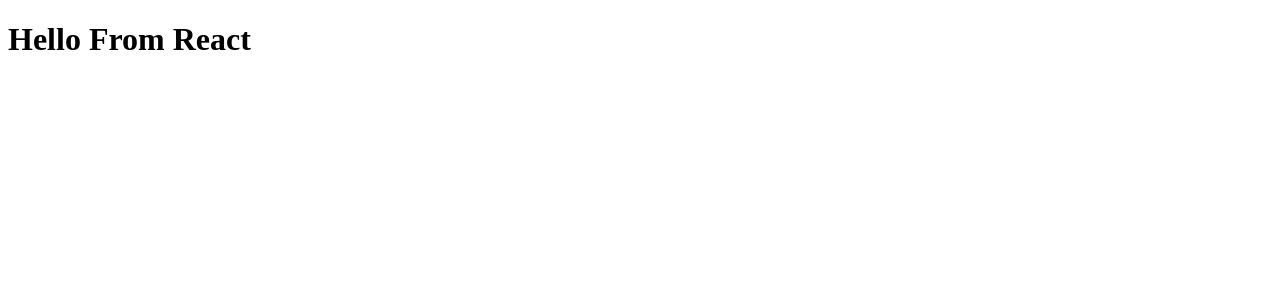
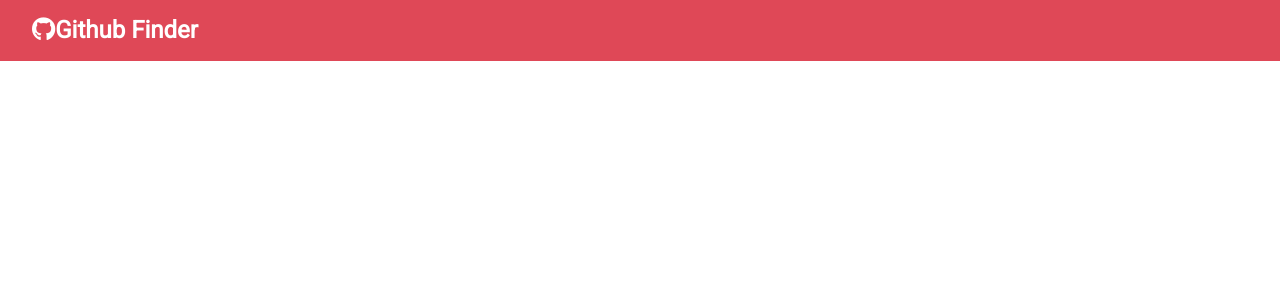
Before and after one commit to ThorXinOo/react_tutorials, a React (Create React App) app: page / in a window 1280 px wide. Shown: the top 300 px of the page. Built offline with nearby package versions, Linux system fonts and the light colour scheme.

Commit message:
Lesson 8 Components,Props and PropTypes

```diff
--- a/public/index.html
+++ b/public/index.html
@@ -1,3 +1,5 @@
+<!-- @format -->
+
 <!DOCTYPE html>
 <html lang="en">
   <head>
@@ -8,6 +10,12 @@
     <meta
       name="description"
       content="Web site created using create-react-app"
+    />
+    <link
+      rel="stylesheet"
+      href="https://use.fontawesome.com/releases/v5.8.2/css/all.css"
+      integrity="sha384-oS3vJWv+0UjzBfQzYUhtDYW+Pj2yciDJxpsK1OYPAYjqT085Qq/1cq5FLXAZQ7Ay"
+      crossorigin="anonymous"
     />
     <link rel="apple-touch-icon" href="%PUBLIC_URL%/logo192.png" />
     <!--
--- a/src/App.js
+++ b/src/App.js
@@ -1,12 +1,17 @@
 /** @format */
 
 import React, { Component } from 'react';
+import Navbar from './components/Navbar';
+import './App.css';
 
 class App extends Component {
   render() {
+    // const numbers = [1, 2, 3];
     return (
       <div className='App'>
-        <h1>Hello From React</h1>
+        {/* <Navbar /> */}
+        {/* <Navbar title={numbers} icon={numbers} /> */}
+        <Navbar title='Github Finder' icon='fab fa-github' />
       </div>
     );
   }
--- /dev/null
+++ b/src/components/Navbar.js
@@ -0,0 +1,27 @@
+/** @format */
+
+import React, { Component } from 'react';
+import PropTypes from 'prop-types';
+export class Navbar extends Component {
+  static defaultProps = {
+    title: 'Navbar',
+    icon: 'fa fa-user'
+  };
+
+  static propTypes = {
+    title: PropTypes.string.isRequired,
+    icon: PropTypes.string
+  };
+  render() {
+    return (
+      <nav className='navbar bg-primary'>
+        <h1>
+          <i className={this.props.icon} />
+          {this.props.title}
+        </h1>
+      </nav>
+    );
+  }
+}
+
+export default Navbar;
```
